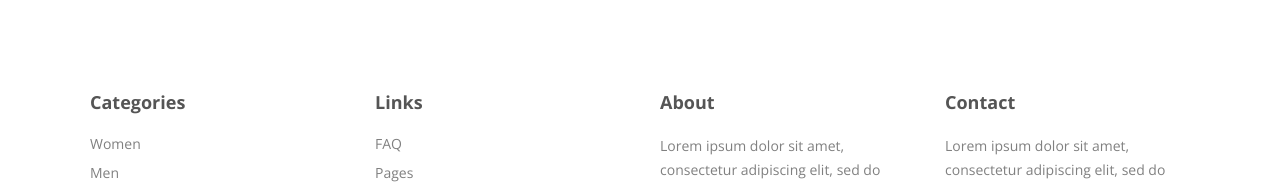
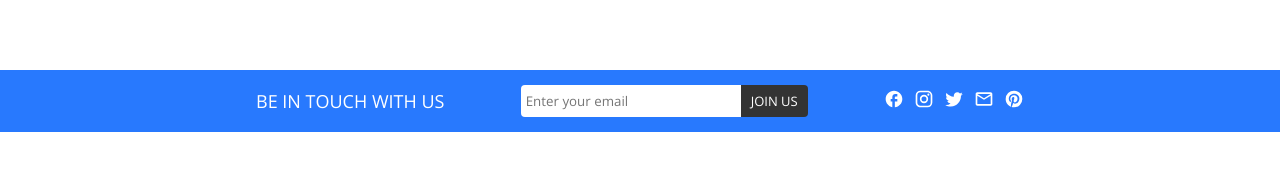
Before and after one commit to raaziyeh/e-commerce, a React (Create React App) app in the folder client/: page / in a window 1280 px wide. Shown: the part 2792-2976 px from the top of the page. Built offline with nearby package versions, Linux system fonts and the light colour scheme.

Commit message:
Add Contact component

```diff
--- /dev/null
+++ b/client/src/components/Contact/Contact.jsx
@@ -0,0 +1,38 @@
+import FacebookOutlinedIcon from "@mui/icons-material/FacebookOutlined"
+import InstagramIcon from "@mui/icons-material/Instagram"
+import TwitterIcon from "@mui/icons-material/Twitter"
+import PinterestIcon from "@mui/icons-material/Pinterest"
+import EmailOutlined from "@mui/icons-material/EmailOutlined"
+import { Link } from "react-router-dom"
+import "./Contact.scss"
+
+const Contact = () => {
+	return (
+		<div className="contact">
+			<span>BE IN TOUCH WITH US</span>
+			<form>
+				<input type="email" placeholder="Enter your email" />
+				<button>JOIN US</button>
+			</form>
+			<div className="socials">
+				<Link>
+					<FacebookOutlinedIcon className="icon" />
+				</Link>
+				<Link>
+					<InstagramIcon className="icon" />
+				</Link>
+				<Link>
+					<TwitterIcon className="icon" />
+				</Link>
+				<Link>
+					<EmailOutlined className="icon" />
+				</Link>
+				<Link>
+					<PinterestIcon className="icon" />
+				</Link>
+			</div>
+		</div>
+	)
+}
+
+export default Contact
--- /dev/null
+++ b/client/src/components/Contact/Contact.scss
@@ -0,0 +1,56 @@
+.contact {
+	width: 100%;
+	padding: 15px 20vw;
+	display: flex;
+	justify-content: space-between;
+	align-items: center;
+	background-color: #2879fe;
+	color: white;
+	margin-top: 130px;
+	margin-bottom: 50px;
+
+	span {
+		font-size: 18px;
+		font-weight: 400;
+	}
+
+	form {
+		height: 32px;
+		display: flex;
+		align-items: center;
+		gap: 0;
+
+		input {
+			height: 100%;
+			padding: 10px 5px;
+			border-radius: 4px 0 0 4px;
+			border: none;
+			outline: none;
+			width: 220px;
+		}
+
+		button {
+			display: flex;
+			align-items: center;
+			justify-content: center;
+			height: 100%;
+			padding: 10px 10px;
+			background-color: #333;
+			color: white;
+			border-radius: 0 4px 4px 0;
+			font-size: 13px;
+			border: none;
+			cursor: pointer;
+		}
+	}
+
+	.socials {
+		display: flex;
+		gap: 10px;
+
+		.icon {
+			font-size: 20px;
+			cursor: pointer;
+		}
+	}
+}
--- a/client/src/pages/home/Home.jsx
+++ b/client/src/pages/home/Home.jsx
@@ -1,6 +1,7 @@
 import Slider from "../../components/slider/Slider"
 import FeaturedProducts from "../../components/FeaturedProducts/FeaturedProducts"
 import Categories from "../../components/Categories/Categories"
+import Contact from "../../components/Contact/Contact"
 
 const Home = () => {
 	return (
@@ -9,6 +10,7 @@ const Home = () => {
 			<FeaturedProducts title="featured" />
 			<Categories />
 			<FeaturedProducts title="trending" />
+			<Contact />
 		</div>
 	)
 }
```
